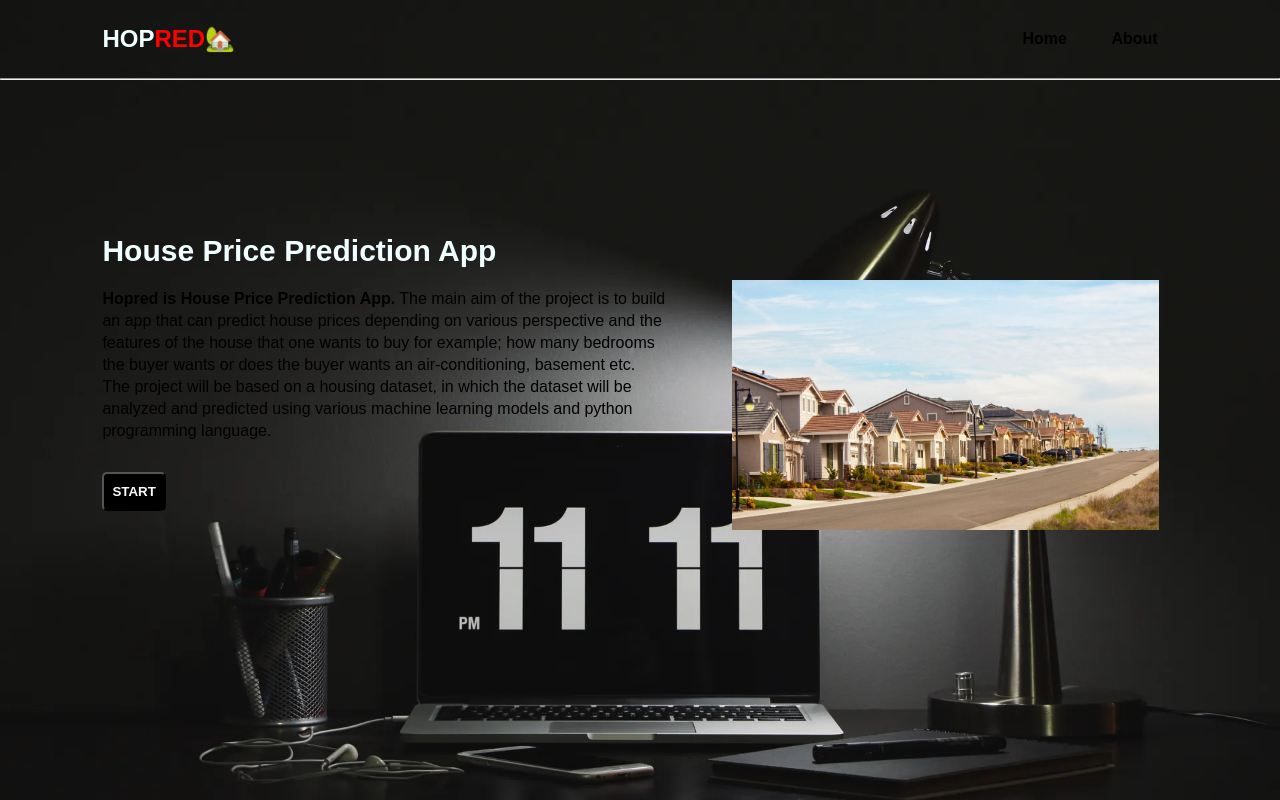
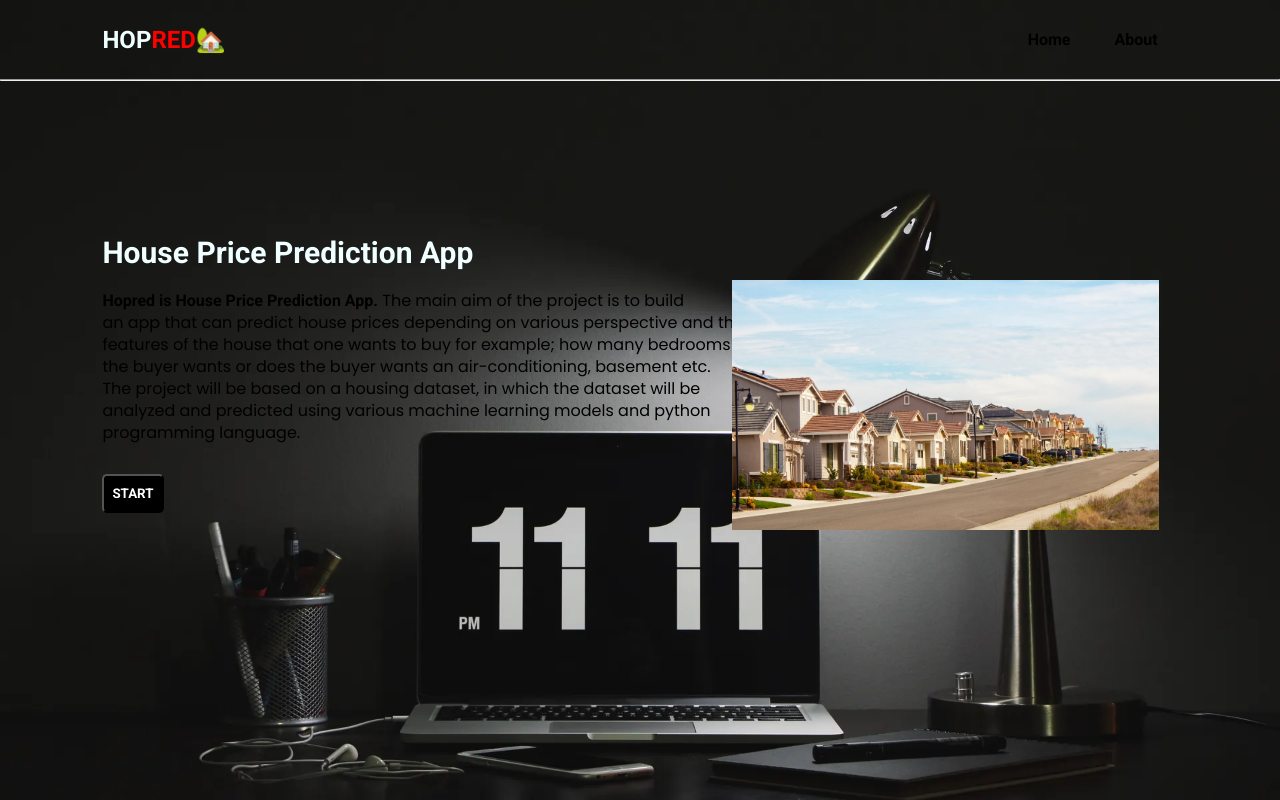
Before and after one commit to noberto21/Hopred, a Django app: page / in a window 1280 px wide. Run offline with Django 4.2, Linux system fonts and the light colour scheme.

Commit message:
Your commit message here

```diff
--- a/templates/index.html
+++ b/templates/index.html
@@ -5,12 +5,14 @@
 <head>
     <meta charset="UTF-8">
     <meta name="viewport" content="width=device-width, initial-scale=1.0">
+    <link rel="stylesheet" href="https://fonts.googleapis.com/css?family=Roboto:400,400i,700,700i&display=swap">
+    <link rel="stylesheet" href="https://fonts.googleapis.com/css2?family=Poppins:wght@300;400;500;600;700&display=swap">
     <title>house</title>
     <style>
         * {
             margin: 0;
             padding: 0;
-            font-family: Arial, Helvetica, sans-serif;
+            font-family: 'Roboto', sans-serif;
         }
 
 
@@ -57,6 +59,7 @@
         .details p {
             color: rgb(0, 0, 0);
             line-height: 22px;
+            font-family: 'Poppins', sans-serif;
         }
         .details form  input[type=submit] {
             background-color: black;
--- a/templates/predict.html
+++ b/templates/predict.html
@@ -5,6 +5,7 @@
 <head>
     <meta charset="UTF-8">
     <meta name="viewport" content="width=device-width, initial-scale=1.0">
+    <link rel="stylesheet" href="https://fonts.googleapis.com/css2?family=Poppins:wght@300;400;500;600;700&display=swap">
     <title>predict</title>
     <style>
         * {
@@ -18,7 +19,7 @@
             background-repeat: no-repeat;
             background-attachment: fixed;
             background-size: cover;
-            font-family: sans-serif;
+            font-family: 'Poppins',sans-serif;
         }
 
         nav {
```
